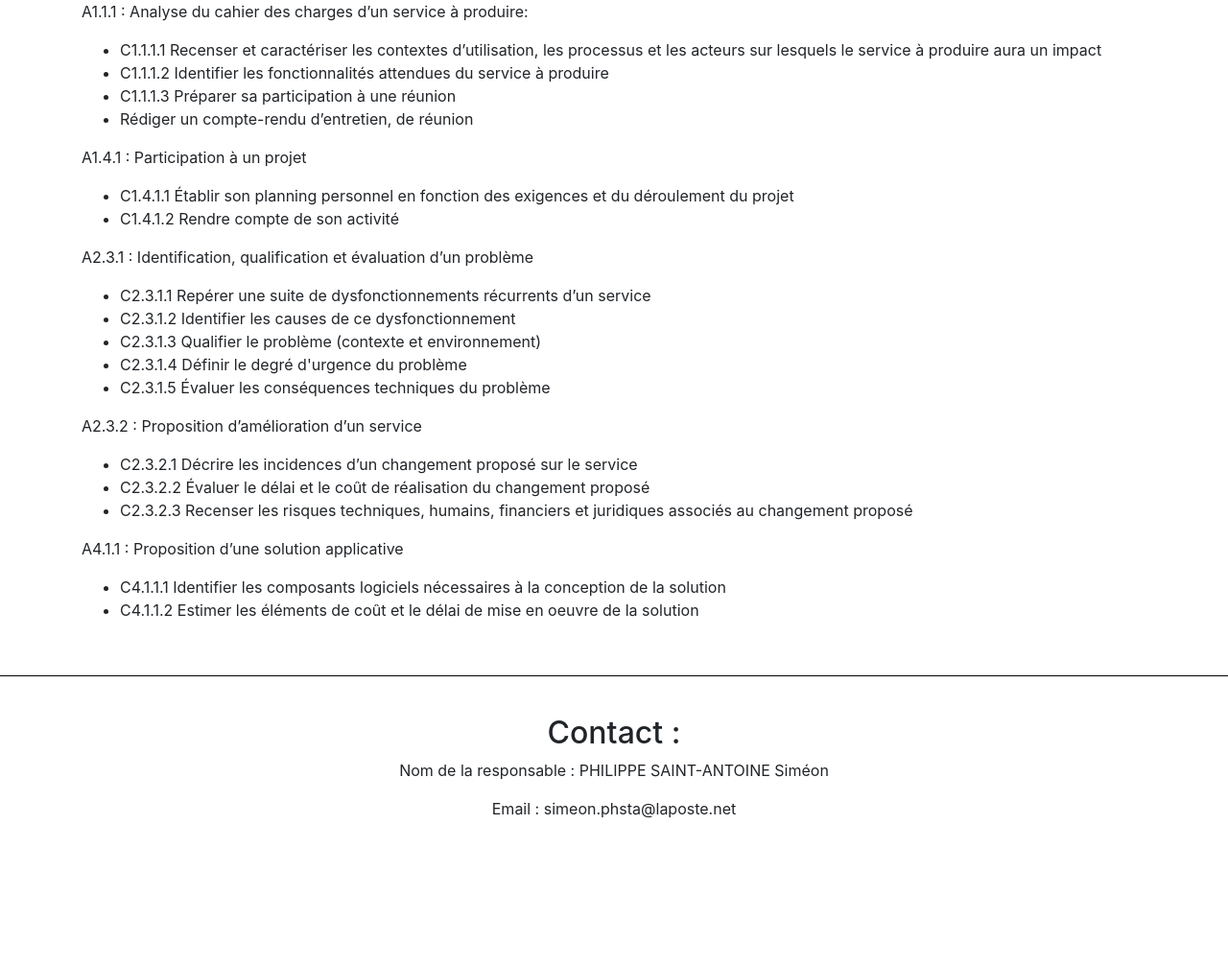
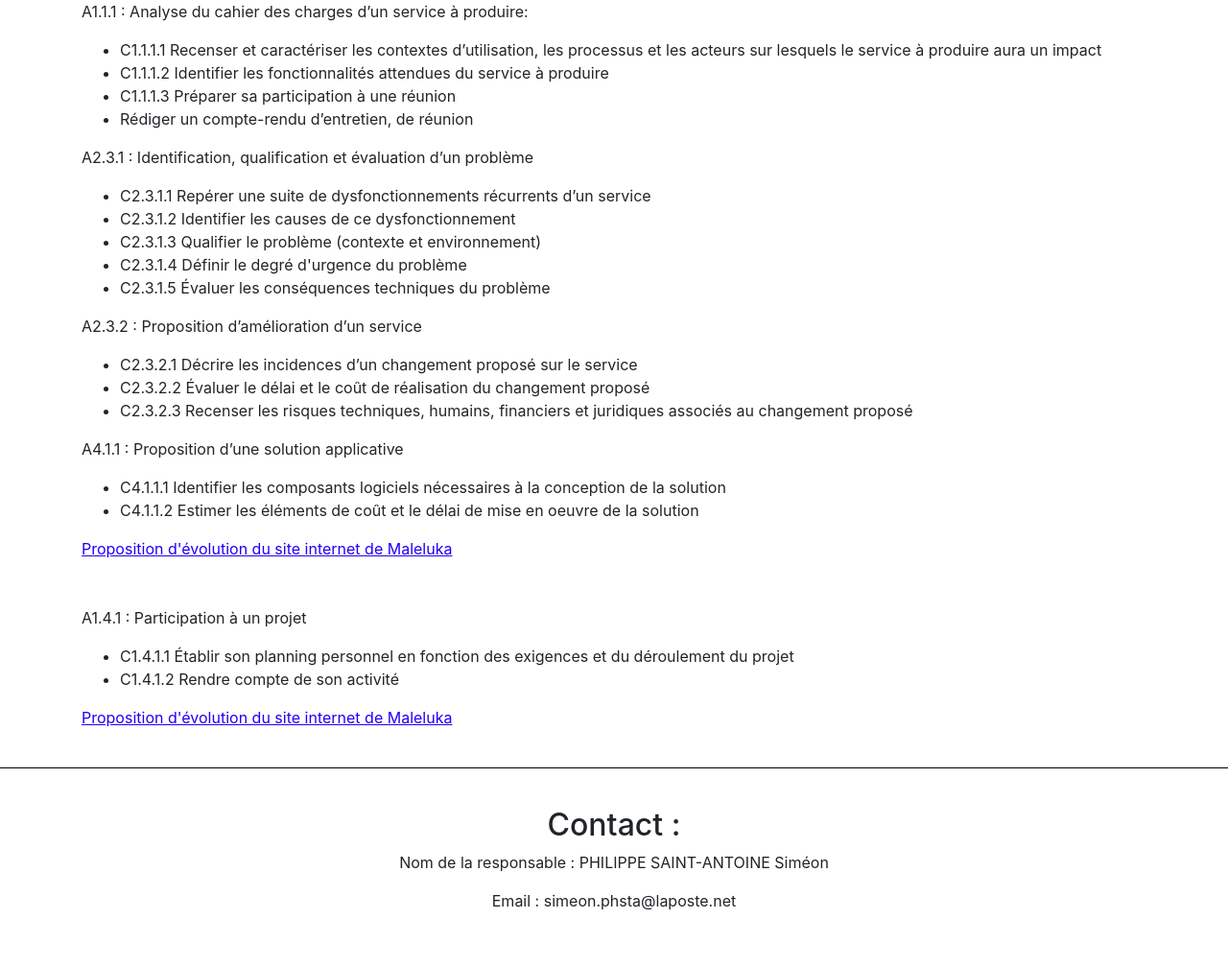
Before and after one commit to Simeon-Phsta/Portfolio, a PHP site: page /index.php?action=competence in a window 1280 px wide. Shown: the part 116-1123 px from the top of the page at 96% size. Before the commit the page ends 969 px from the top, so only its background shows below. Run offline with PHP 8.4, Linux system fonts and the light colour scheme.

Commit message:
ajout des pdf sur la vue compétence

```diff
--- a/Vue/vueCompetence.php
+++ b/Vue/vueCompetence.php
@@ -10,12 +10,6 @@
         <li> C1.1.1.2 Identifier les fonctionnalités attendues du service à produire</li>
         <li> C1.1.1.3 Préparer sa participation à une réunion</li>
         <li>Rédiger un compte-rendu d’entretien, de réunion</li>
-      </ul>
-
-      <p>A1.4.1 : Participation à un projet</p>
-      <ul>
-        <li>C1.4.1.1 Établir son planning personnel en fonction des exigences et du déroulement du projet</li>
-        <li>C1.4.1.2 Rendre compte de son activité</li>
       </ul>
 
       <p>A2.3.1 : Identification, qualification et évaluation d’un problème</p>
@@ -39,6 +33,14 @@
         <li>C4.1.1.1 Identifier les composants logiciels nécessaires à la conception de la solution</li>
         <li>C4.1.1.2 Estimer les éléments de coût et le délai de mise en oeuvre de la solution</li>
       </ul>
+      <a href="public/comp/evo_site.pdf">Proposition d'évolution du site internet de Maleluka</a>
+
+      <br><br><br><p>A1.4.1 : Participation à un projet</p>
+      <ul>
+        <li>C1.4.1.1 Établir son planning personnel en fonction des exigences et du déroulement du projet</li>
+        <li>C1.4.1.2 Rendre compte de son activité</li>
+      </ul>
+      <a href="public/comp/planning_stage.pdf">Proposition d'évolution du site internet de Maleluka</a>
     </section>
   </div>
 </main>
```
Also changed, not shown: 1 other file.
